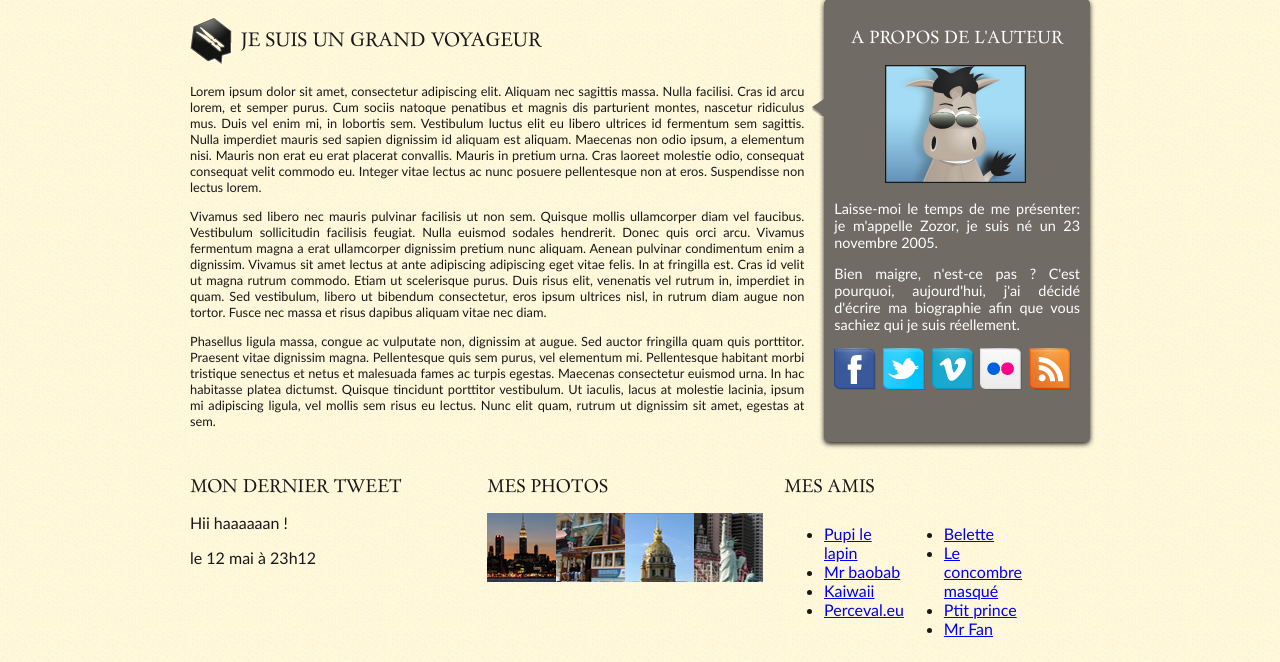
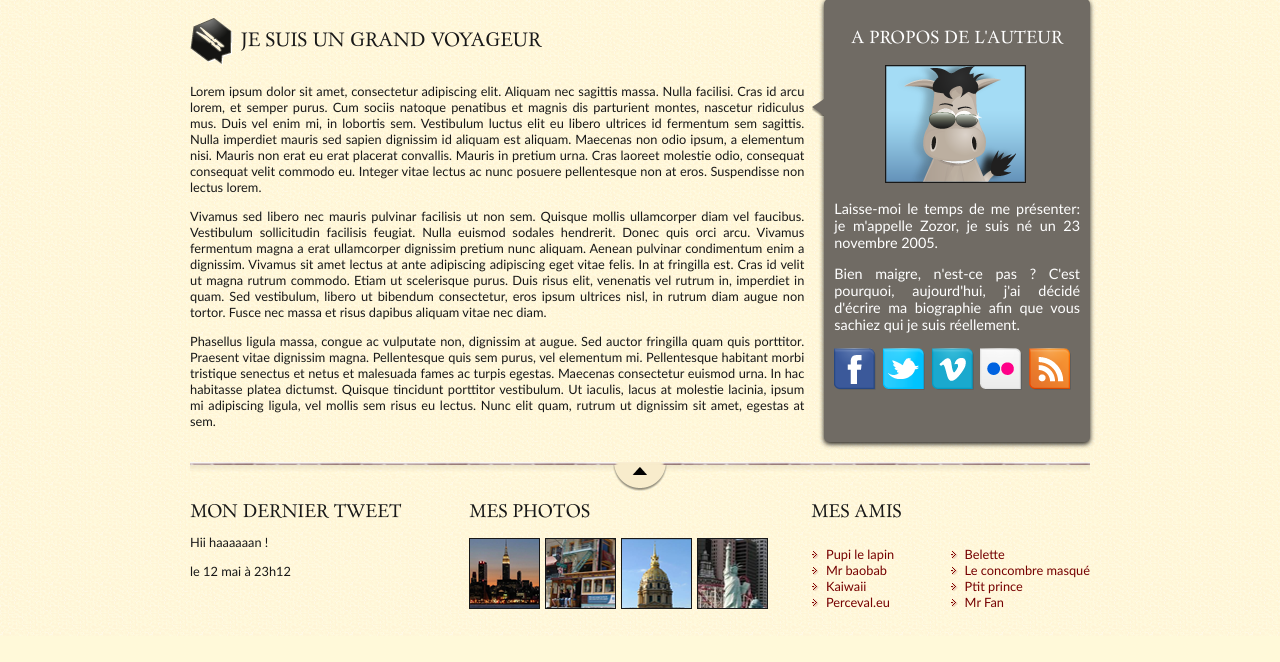
Before and after one commit to marticri/codeRoom, a PHP site: page / in a window 1280 px wide. Shown: the part 354-1016 px from the top of the page. After the commit the page ends 989 px from the top, so only its background shows below. Run offline with PHP 8.4, Linux system fonts and the light colour scheme.

Commit message:
c_est_termine

```diff
--- a/exos/siteDeZozor/index.html
+++ b/exos/siteDeZozor/index.html
@@ -1,5 +1,5 @@
 <!DOCTYPE html>
-<html>
+<html lang="fr">
   <head>
     <meta charset="utf-8">
     <title>Zozor - Carnets de voyage</title>
@@ -76,16 +76,16 @@
       </section>
 
       <footer>
-        <div div="tweet">
+        <div id="tweet">
           <h1>Mon dernier tweet</h1>
           <p>Hii haaaaaan !</p>
           <p>le 12 mai à 23h12</p>
         </div>
-        <div div="photos">
+        <div id="photos">
           <h1>MES PHOTOS</h1>
           <p><img src="images/photo1.jpg" alt="photographie"><img src="images/photo2.jpg" alt="photographie"><img src="images/photo3.jpg" alt="photographie"><img src="images/photo4.jpg" alt="photographie"></p>
         </div>
-        <div div="amis">
+        <div id="amis">
           <h1>MES AMIS</h1>
           <div id="liste_amis">
 
--- a/exos/siteDeZozor/style.css
+++ b/exos/siteDeZozor/style.css
@@ -184,25 +184,61 @@ aside {
 aside img {
   margin-right: 3px;
 }
-aside h1
-{
+
+aside h1 {
   text-align: center;
 }
 
 /*footer*/
-footer
-{
+footer {
   display: flex;
+  justify-content: space-between;
+  background: url("images/ico_top.png") no-repeat top center,
+  url("images/separateur.png") repeat-x top,
+  url("images/ombre.png") repeat-x top;
+  padding-top: 25px;
+
 }
-footer h1
-{
+
+footer h1 {
   font-size: 1.1em;
 }
-footer div
-{
-  width: 33%;
+
+#tweet {
+  width: 28%;
 }
-#liste_amis
-{
+
+#photos {
+  width: 35%;
+}
+
+#amis {
+  width: 31%;
+}
+
+#liste_amis {
   display: flex;
+  font-size: 0.8em;
+  justify-content: space-between;
+  margin-top: 0px;
 }
+
+#liste_amis ul {
+  list-style-type: none;
+  list-style-image: url("images/ico_liensexterne.png");
+  padding-left: 15px;
+}
+
+#liste_amis a {
+  text-decoration: none;
+  color: #760001;
+}
+
+#tweet p {
+  font-size: 0.8em;
+}
+
+#photos img {
+  margin-right: 5px;
+  border: 1px solid #181818;
+}
```
